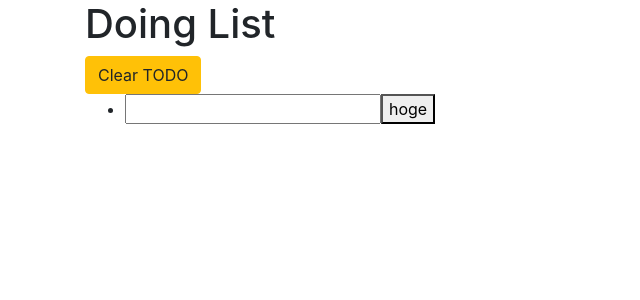
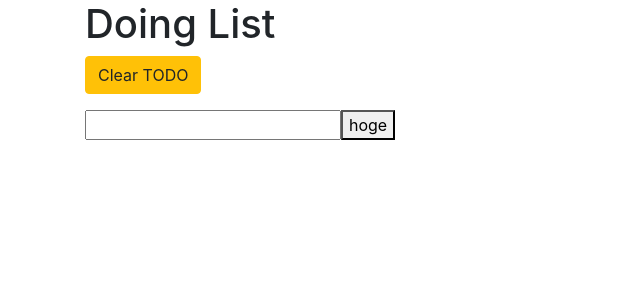
Before and after one commit to yoshihara/doidoi, a React app: page / in a window 1280 px wide. Shown: the top 300 px of the page, without its empty margins (0-640 px from the left). Built offline with nearby package versions, Linux system fonts and the light colour scheme.

Commit message:
Extract form to add new todo

```diff
--- a/src/index.jsx
+++ b/src/index.jsx
@@ -138,9 +138,9 @@ class Todos extends React.Component {
           </button>
           <ul>
             {this._renderTodos()}
-            <li>{this._renderNewTodoForm()}</li>
           </ul>
         </div>
+        <div>{this._renderNewTodoForm()}</div>
       </div>
     );
   }
```
